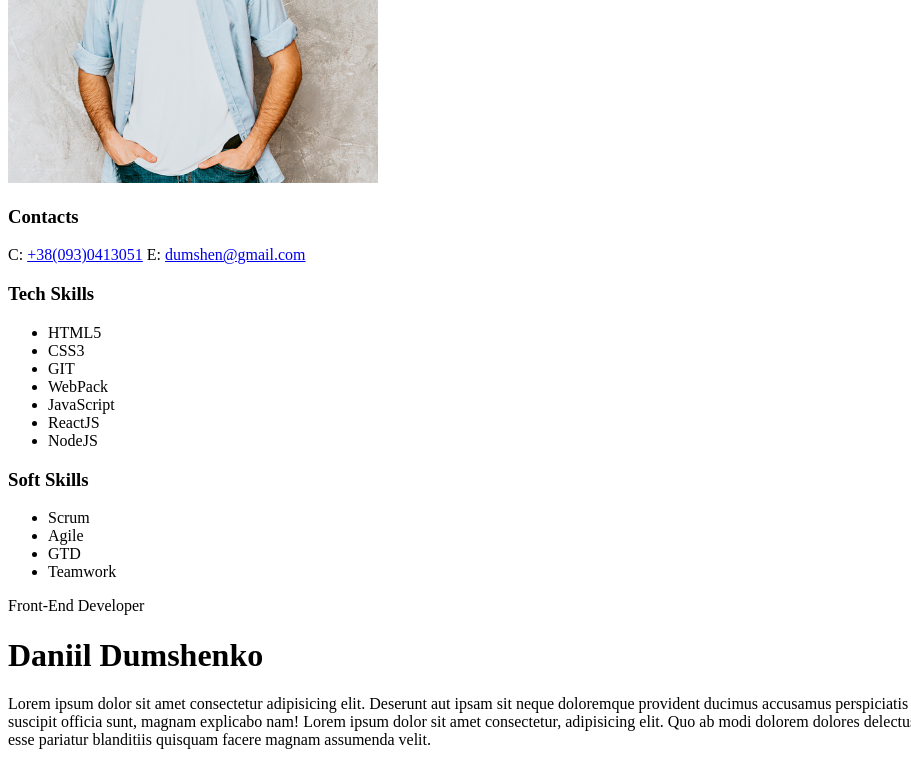
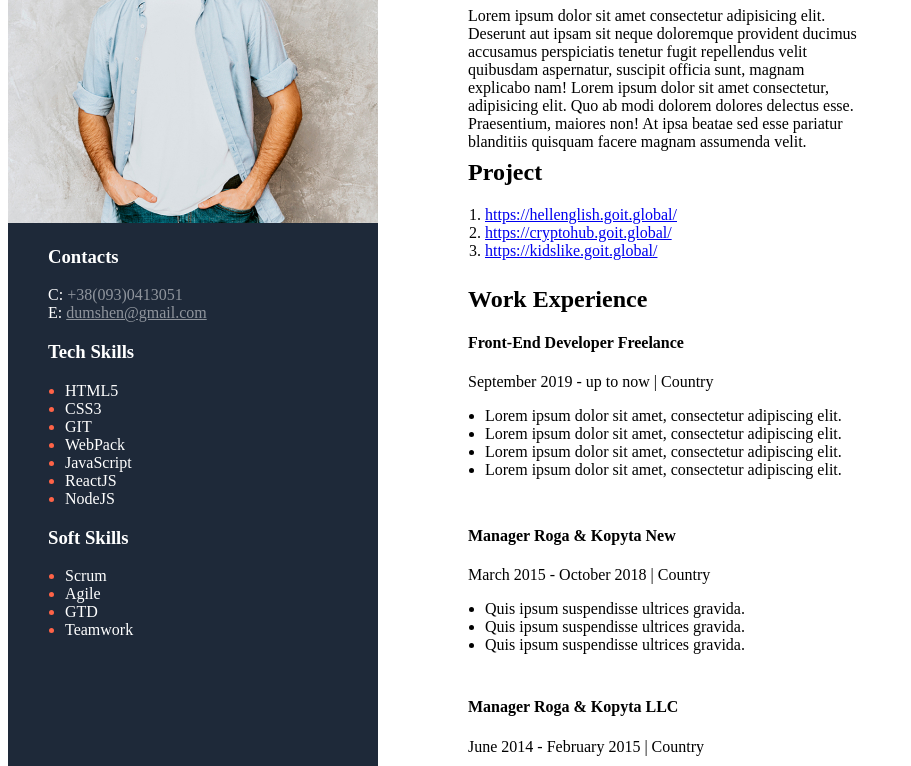
Before and after one commit to LastStap/My-resume, a plain HTML site: page index.html in a window 1280 px wide. Shown: the part 179-945 px from the top of the page, without its empty margins (0-911 px from the left). Drawn offline with Linux system fonts and the light colour scheme.

Commit message:
A lot of changes in css and html

```diff
--- a/index.html
+++ b/index.html
@@ -4,6 +4,7 @@
     <meta charset="UTF-8">
     <meta http-equiv="X-UA-Compatible" content="IE=edge">
     <meta name="viewport" content="width=device-width, initial-scale=1.0">
+    <link rel="stylesheet" href="style.css">
     <title>My resume</title>
 </head>
 <body>
@@ -11,37 +12,38 @@
     <div class = "main_Project_Screen">                     <!-- Основной лист на котором и будет резюме -->
 
             <!-- <div class="black_block"> -->              <!-- Блок, в котором есть информация обо мне и мои навыки -->
-        <aside>
-            <img src="photo.jpg" alt="my photo">                           <!-- моё фото-->
+        <aside class="black_Block">
+            <img id="my_Foto" src="photo.jpg" alt="my photo">                           <!-- моё фото-->
 
-            <div class="Contacts">
+            <div class="contacts">
                 <h3>Contacts</h3>
                 <span>C:</span>
-                <a href="tel: +38(093)0413051">+38(093)0413051</a>
+                <a id="telephone" href="tel: +38(093)0413051">+38(093)0413051</a>
+                <br>
                 <span>E:</span>
-                <a href="dumshen@gmail.com">dumshen@gmail.com</a>
+                <a id="email" href="dumshen@gmail.com">dumshen@gmail.com</a>
             </div>
 
             <div class="tech_Skills">                       <!-- Мои навыки-->
                 <h3>Tech Skills</h3>
                 <ul>
-                    <li>HTML5</li>
-                    <li>CSS3</li>
-                    <li>GIT</li>
-                    <li>WebPack</li>
-                    <li>JavaScript</li>
-                    <li>ReactJS</li>
-                    <li>NodeJS</li>
+                    <li><span>HTML5</span></li>
+                    <li><span>CSS3</span></li>
+                    <li><span>GIT</span></li>
+                    <li><span>WebPack</span></li>
+                    <li><span>JavaScript</span></li>
+                    <li><span>ReactJS</span></li>
+                    <li><span>NodeJS</span></li>
                 </ul>
             </div>
 
             <div class="soft_skills">                       <!--мои умения -->
                 <h3>Soft Skills</h3>
                 <ul>
-                    <li>Scrum</li>
-                    <li>Agile</li>
-                    <li>GTD</li>
-                    <li>Teamwork</li>
+                    <li><span>Scrum</span></li>
+                    <li><span>Agile</span></li>
+                    <li><span>GTD</span></li>
+                    <li><span>Teamwork</span></li>
                 </ul>
             </div>
 
--- a/style.css
+++ b/style.css
@@ -0,0 +1,69 @@
+.main_Project_Screen{
+    display: flex;
+    flex-direction: row;
+    box-sizing: border-box;
+    /* margin: 20px 20px 20px 20px; */
+}
+.black_Block{
+    background-color:#1E2939;
+    height: 1320px;
+    width: 370px;
+    left: 40px;
+    top: 40px;
+    border-radius: 0px;
+    color: #FFFFFF;
+}
+
+#my_Foto{
+    width: 370px;
+    height: 354px;
+    margin-top: 40px;
+}
+#telephone, #email{
+    text-decoration: none;
+    color: #FFFFFF;
+    opacity: 0.5;
+    font-style: Montserrat;
+}
+#email{
+    text-decoration: underline;
+}
+.tech_Skills, .soft_skills, .contacts{
+    margin-left: 40px;
+}
+ul{
+    padding-inline-start: 17px;
+}
+ol{
+    padding-inline-start: 17px;
+}
+.white_Block{
+    margin-left: 90px;
+}
+.header_And_Description{
+    width: 400px;
+    height: 230px;
+    margin-top: 80px;
+}
+.project_block{
+    width: 490px;
+    height: 107px;
+}
+.work_Experience{
+    width: 530px;
+    height: 220px;
+}
+.first_Work, .second_Work{
+    width: 530px;
+    height: 150px;
+}
+.education{
+    width: 330px;
+    height: 120px;
+}
+.black_Block li{
+    color:tomato ;
+}
+li span{
+    color: #FFFFFF;
+}
```
Lines whose indentation alone changed are shown as unchanged.
